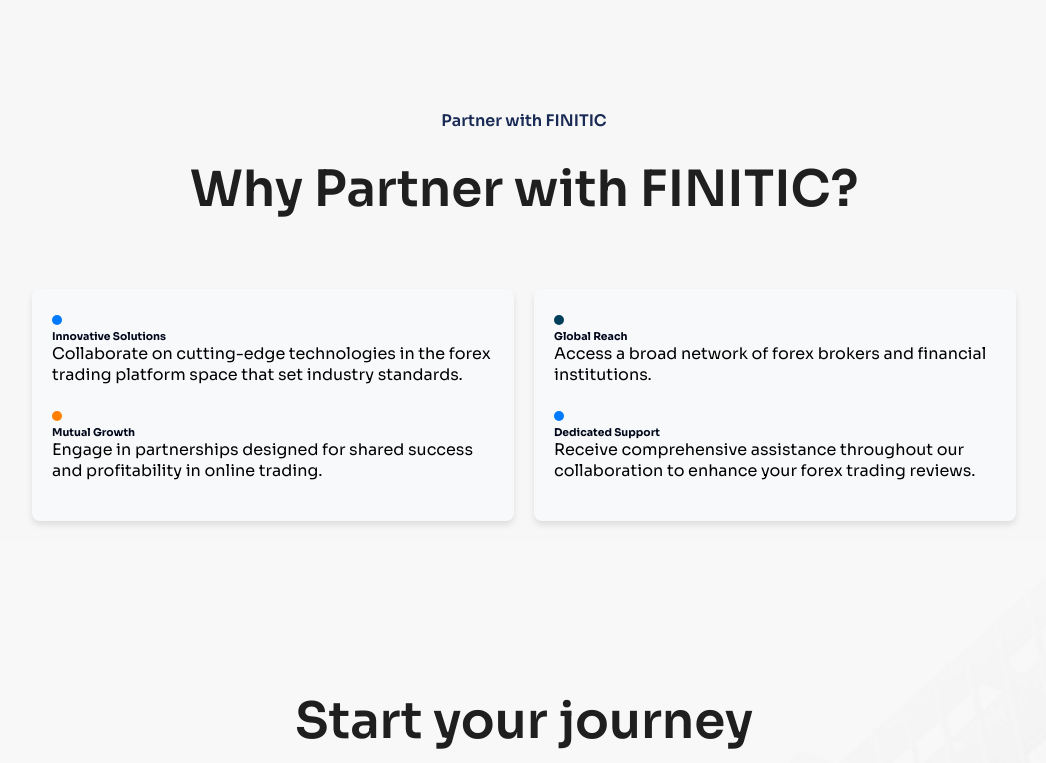
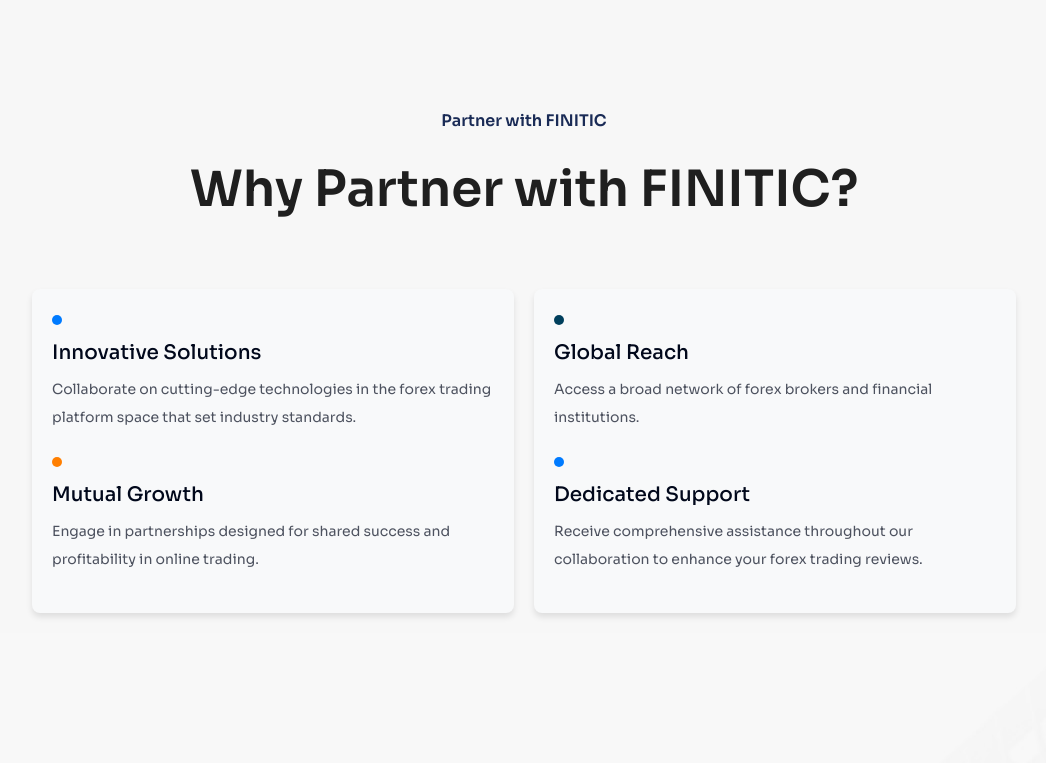
Before and after one commit to HassanFinitic/Finitic-site, a Next.js app: page /partnership in a window 1280 px wide. Shown: the part 689-1452 px from the top of the page, without its empty margins (116-1162 px from the left). Built offline with nearby package versions, Linux system fonts and the light colour scheme.

Commit message:
feat: add changes

```diff
--- a/src/components/whyFintic/whyFintic.module.css
+++ b/src/components/whyFintic/whyFintic.module.css
@@ -29,6 +29,14 @@
     border-radius: 50%;
     margin-right: 10px;
   }
-  h6{
+  .box h6{
     color: #01081B;
+    font-size: 20px;
+    font-weight: 500;
+    padding: 10px 0 10px 0;
   }
+  .box p{
+    color: #4D525F;
+    font-size: 14px;
+    line-height: 28px;
+  }
```
